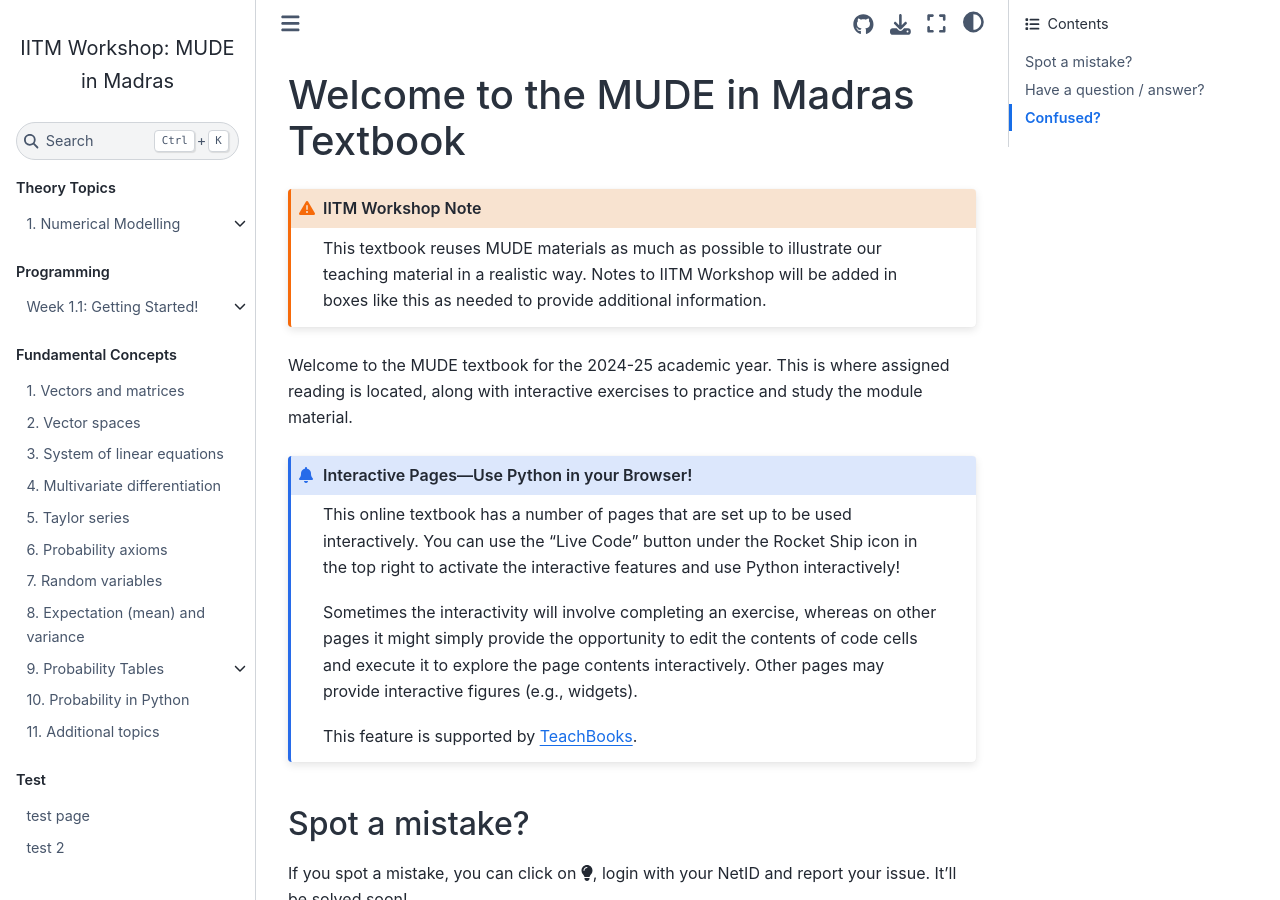
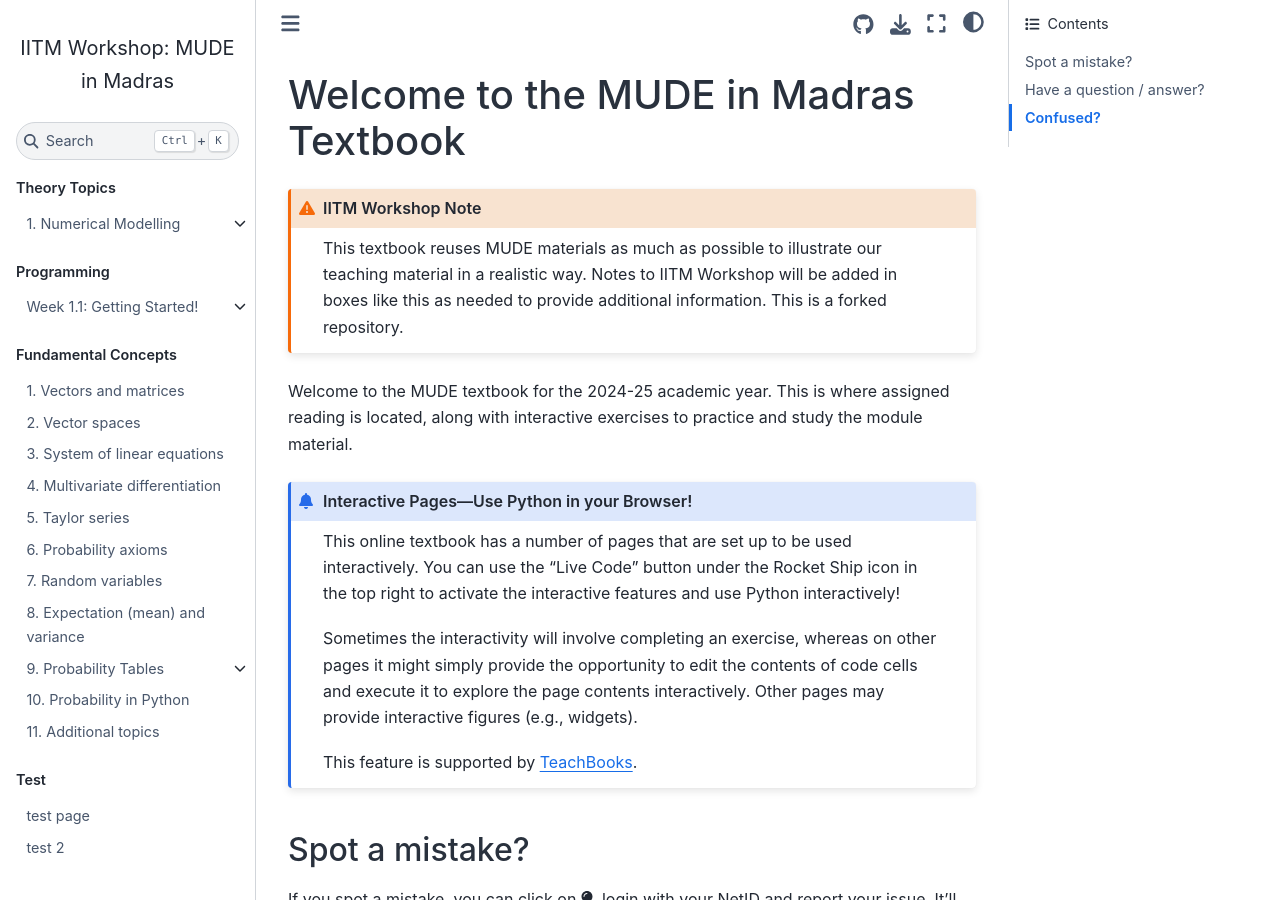
Before and after one commit to annavarapusr1/TeachBook_Trial, a Jupyter Book: the page built from book/intro.md, in a window 1280 px wide and 900 px high. Built offline with Jupyter Book 1.0.4 settings and Sphinx 7.4.7 and the Sphinx Book theme 1.1.4, drawn with Linux system fonts in a browser that asks for light colours; comment, search, counter and statistics services are not loaded.

Commit message:
Update intro.md

````diff
--- a/book/intro.md
+++ b/book/intro.md
@@ -4,7 +4,7 @@
 ```{admonition} IITM Workshop Note
 :class: warning
 
-This textbook reuses MUDE materials as much as possible to illustrate our teaching material in a realistic way. Notes to IITM Workshop will be added in boxes like this as needed to provide additional information.
+This textbook reuses MUDE materials as much as possible to illustrate our teaching material in a realistic way. Notes to IITM Workshop will be added in boxes like this as needed to provide additional information. This is a forked repository.
 ```
 
 Welcome to the MUDE textbook for the 2024-25 academic year. This is where assigned reading is located, along with interactive exercises to practice and study the module material.
````
